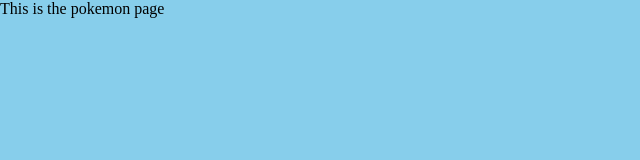
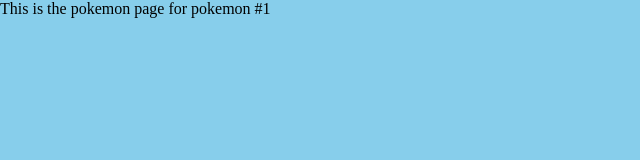
Before and after one commit to Cassen999/Pokescript, a React (Create React App) app: page /1 in a window 1280 px wide. Shown: the top 160 px of the page, without its empty margins (0-640 px from the left). Built offline with nearby package versions, Linux system fonts and the light colour scheme.

Commit message:
finished all setup from video 1

```diff
--- a/src/Pokemon.js
+++ b/src/Pokemon.js
@@ -1,8 +1,11 @@
 import React from "react";
 
-const Pokemon = () => {
+const Pokemon = (props) => {
+    const { match } = props;
+    const { params } = match;
+    const { pokemonId } = params;
     return(
-        <div>This is the pokemon page</div>
+        <div>{`This is the pokemon page for pokemon #${pokemonId}`}</div>
     )
 }
 
```
